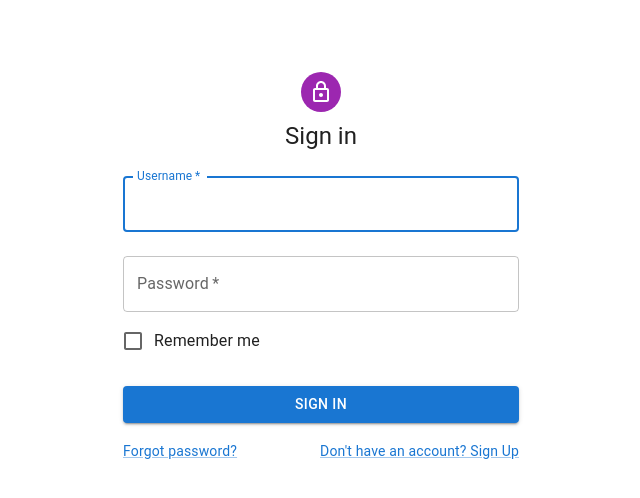
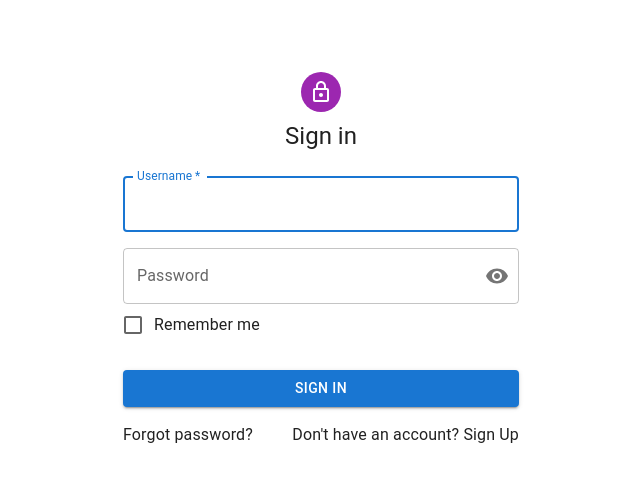
Before and after one commit to HetSolanki/Dhandha, a React (Vite) app: page /sign_in in a window 1280 px wide. Shown: the top 498 px of the page, without its empty margins (319-959 px from the left). Built offline with nearby package versions, Linux system fonts and the light colour scheme.

Commit message:
some validation

```diff
--- a/src/Components/UI/SignIn.jsx
+++ b/src/Components/UI/SignIn.jsx
@@ -5,7 +5,6 @@ import CssBaseline from "@mui/material/CssBaseline";
 import TextField from "@mui/material/TextField";
 import FormControlLabel from "@mui/material/FormControlLabel";
 import Checkbox from "@mui/material/Checkbox";
-import Link from "@mui/material/Link";
 import Grid from "@mui/material/Grid";
 import Box from "@mui/material/Box";
 import LockOutlinedIcon from "@mui/icons-material/LockOutlined";
@@ -14,29 +13,72 @@ import Container from "@mui/material/Container";
 import { createTheme, ThemeProvider } from "@mui/material/styles";
 import { signinuser } from "../../Handlers/SignInHandler";
 import { useNavigate } from "react-router-dom";
-import 'react-toastify/dist/ReactToastify.css';
+import "react-toastify/dist/ReactToastify.css";
 import { toast, ToastContainer } from "react-toastify";
-
+import {
+  FormControl,
+  IconButton,
+  InputAdornment,
+  InputLabel,
+  OutlinedInput,
+} from "@mui/material";
+import { Visibility, VisibilityOff } from "@mui/icons-material";
+import { Link } from "react-router-dom";
 
 const defaultTheme = createTheme();
 
 export default function SignIn() {
+  const [showPassword, setShowPassword] = React.useState(false);
+  const handleClickShowPassword = () => setShowPassword((show) => !show);
+
+  const handleMouseDownPassword = (event) => {
+    event.preventDefault();
+  };
+
   const navigate = useNavigate();
   const handleSubmit = async (event) => {
     event.preventDefault();
     const data = new FormData(event.currentTarget);
-    const signin = await signinuser(data);
-    console.log(signin)
-    if (signin.success === true) {
-        // alert("Signin Success");
-        toast.success('Login Successful', {
-            position: 'top-right',
+    if (data.get("phone_number") === "" || data.get("password") === "") {
+      toast.error("Please fill all the fields", {
+        position: "top-right",
         autoClose: 5000,
         draggable: true,
         closeOnClick: true,
         pauseOnHover: true,
-            theme: 'light',
-          })
+        theme: "light",
+      });
+      return;
+    }
+    else if (data.get("phone_number").length > 10) {
+      toast.error("Please enter a valid phone number", {
+        position: "top-right",
+        autoClose: 5000,
+        draggable: true,
+        closeOnClick: true,
+        pauseOnHover: true,
+        theme: "light",
+      });
+      return;
+    }
+
+    craeteUser(data);
+  };
+
+  const craeteUser = async (data) => {
+    const signin = await signinuser(data);
+    console.log(signin);
+
+    if (signin.success === true) {
+      // alert("Signin Success");
+      toast.success("Login Successful", {
+        position: "top-right",
+        autoClose: 5000,
+        draggable: true,
+        closeOnClick: true,
+        pauseOnHover: true,
+        theme: "light",
+      });
       navigate("/home");
     }
 
@@ -46,7 +88,6 @@ export default function SignIn() {
       success: signin.success,
     });
   };
-
   return (
     <>
       <ThemeProvider theme={defaultTheme}>
@@ -82,7 +123,7 @@ export default function SignIn() {
                 //   autoComplete=""
                 autoFocus
               />
-            <TextField
+              {/* <TextField
               margin="normal"
               required
               fullWidth
@@ -91,7 +132,29 @@ export default function SignIn() {
               type="password"
               id="password"
               autoComplete="current-password"
+            /> */}
+              <FormControl fullWidth sx={{ mt: 1 }} variant="outlined">
+                <InputLabel htmlFor="outlined-adornment-password">
+                  Password
+                </InputLabel>
+                <OutlinedInput
+                  id="outlined-adornment-password"
+                  type={showPassword ? "text" : "password"}
+                  endAdornment={
+                    <InputAdornment position="end">
+                      <IconButton
+                        aria-label="toggle password visibility"
+                        onClick={handleClickShowPassword}
+                        onMouseDown={handleMouseDownPassword}
+                        edge="end"
+                      >
+                        {showPassword ? <VisibilityOff /> : <Visibility />}
+                      </IconButton>
+                    </InputAdornment>
+                  }
+                  label="Password"
                 />
+              </FormControl>
               <FormControlLabel
                 control={<Checkbox value="remember" color="primary" />}
                 label="Remember me"
@@ -111,7 +174,7 @@ export default function SignIn() {
                   </Link>
                 </Grid>
                 <Grid item>
-                <Link href="#" variant="body2">
+                  <Link to="/sign_up" variant="body2">
                     {"Don't have an account? Sign Up"}
                   </Link>
                 </Grid>
```
Lines whose indentation alone changed are shown as unchanged.
